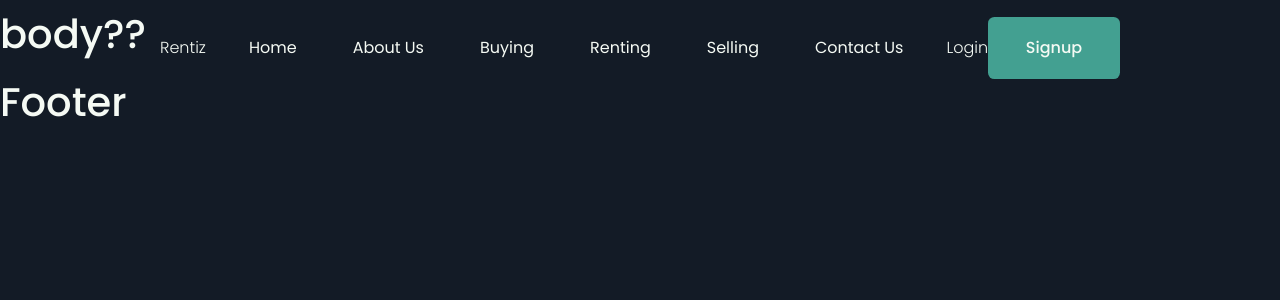
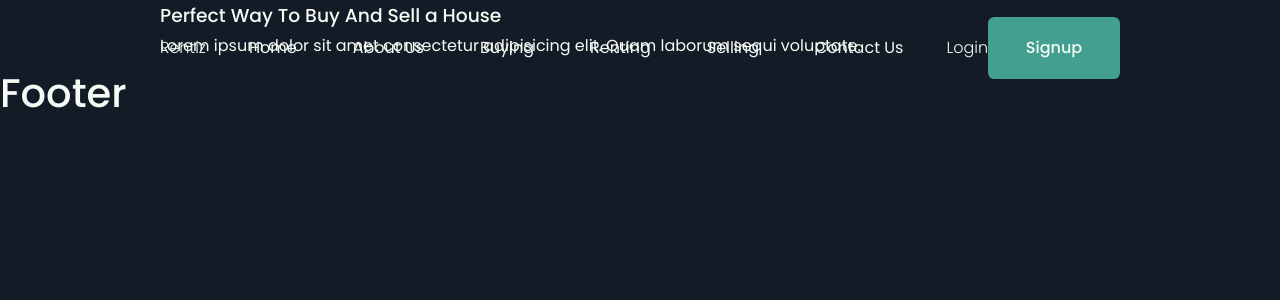
Before and after one commit to kingbee1/rentiz, a React (Vite) app: page / in a window 1280 px wide. Shown: the top 300 px of the page. Built offline with nearby package versions, Linux system fonts and the light colour scheme.

Commit message:
hero section

```diff
--- a/src/pages/Home.jsx
+++ b/src/pages/Home.jsx
@@ -6,7 +6,12 @@ const Home = () => {
   return (
     <div>
       <Navbar />
-        <h1>body??</h1>
+        <section className="container">
+            <h3>Perfect Way To Buy And Sell a House</h3>
+            <p>Lorem ipsum dolor sit amet consectetur adipisicing elit.
+                Quam laborum sequi voluptate.
+            </p>
+        </section>
         <Footer />
     </div>
   );
```
